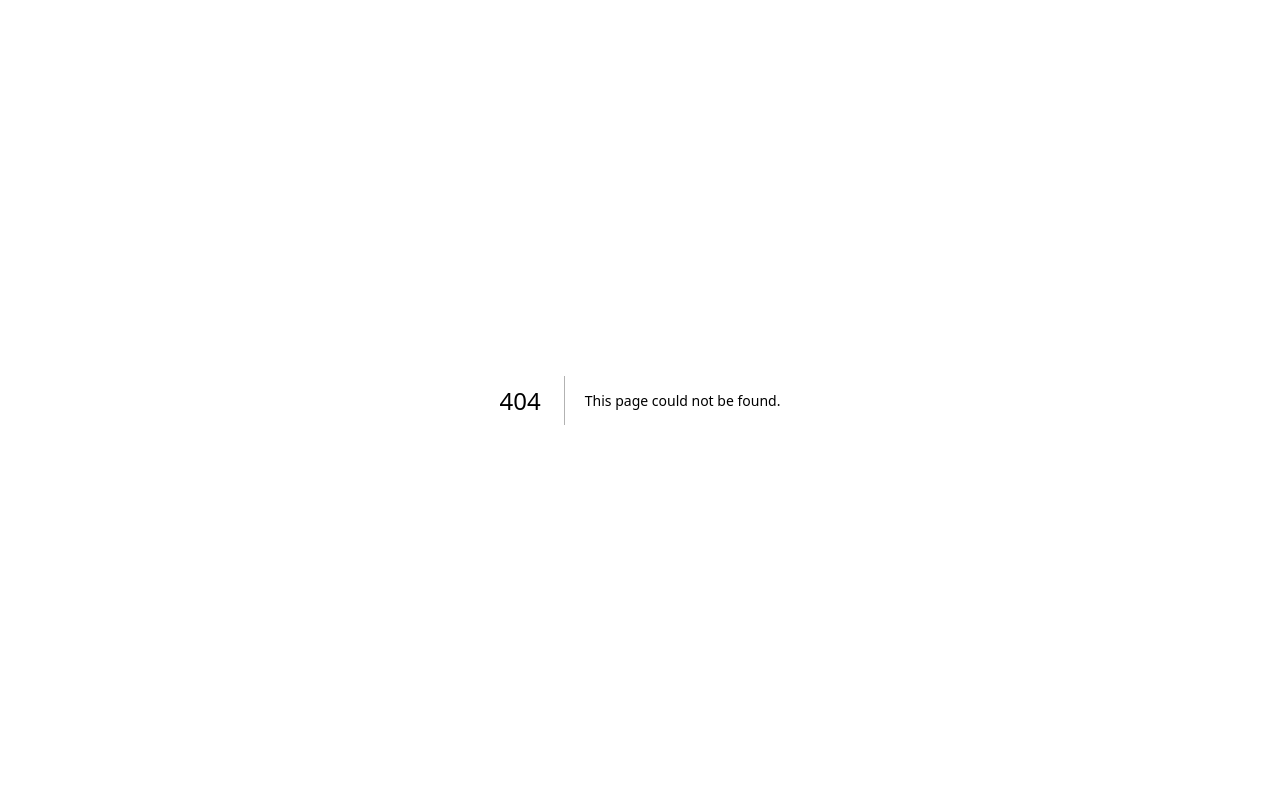
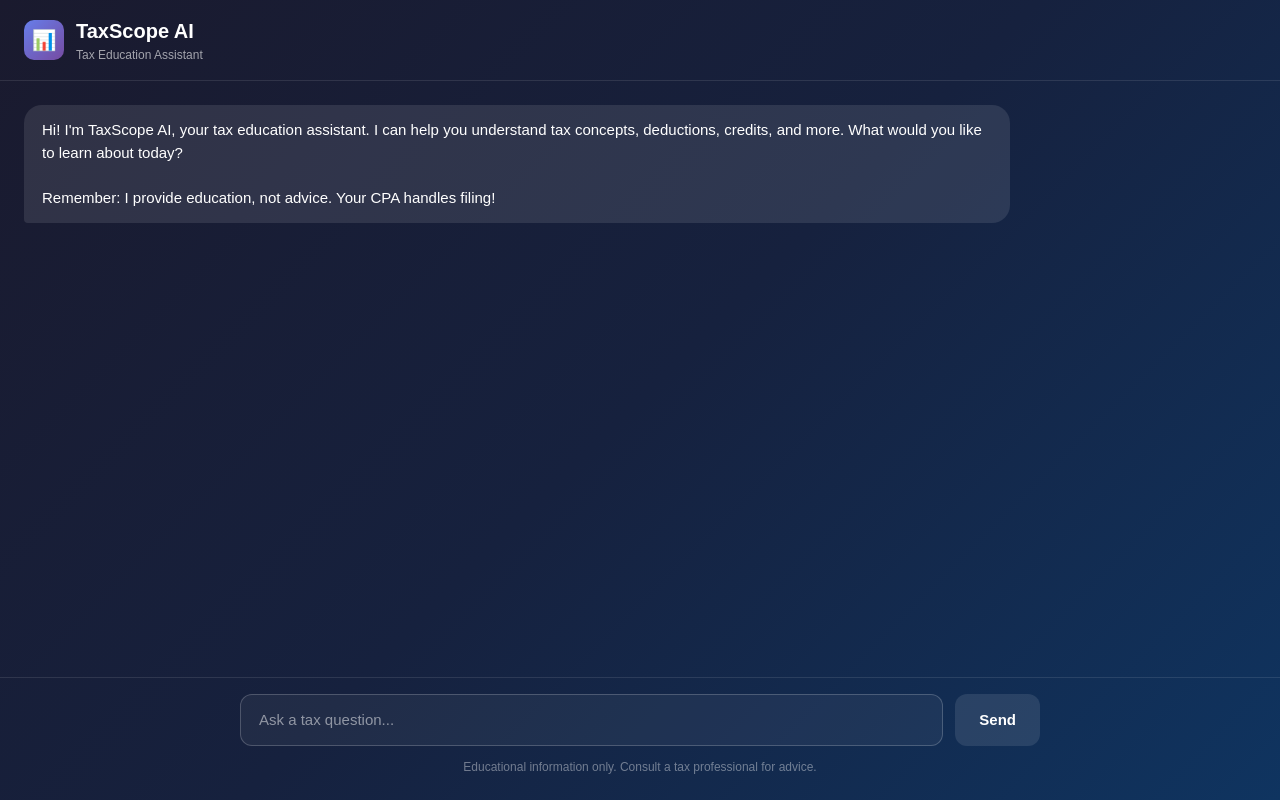
Before and after one commit to matthewodeh99-stack/my-website, a Next.js app: page /chat in a window 1280 px wide. Before the commit this address had no page. Built offline with nearby package versions, Linux system fonts and the light colour scheme.

Commit message:
Add chat feature

```diff
--- /dev/null
+++ b/app/api/chat/route.ts
@@ -0,0 +1,88 @@
+import { NextRequest, NextResponse } from 'next/server';
+
+const ANTHROPIC_API_KEY = process.env.ANTHROPIC_API_KEY;
+
+const TAX_SYSTEM_PROMPT = `You are TaxScope AI, an expert tax education assistant. You help users understand US federal and Michigan state tax concepts.
+
+IMPORTANT RULES:
+1. You provide TAX EDUCATION only - not tax advice or tax preparation services
+2. Always recommend users consult a CPA or tax professional for their specific situation
+3. Never tell users exactly what to file or claim - explain concepts so they can make informed decisions
+4. If asked about filing taxes, remind them "Your CPA handles filing - I help you understand the concepts"
+5. Be friendly, clear, and educational
+6. Use simple language - avoid jargon when possible
+7. If you don't know something, say so - don't make up tax information
+
+KEY TAX KNOWLEDGE:
+
+2025 TAX BRACKETS (Single):
+- 10%: $0 - $11,925
+- 12%: $11,926 - $48,475
+- 22%: $48,476 - $103,350
+- 24%: $103,351 - $197,300
+- 32%: $197,301 - $250,500
+- 35%: $250,501 - $626,350
+- 37%: Over $626,350
+
+2025 STANDARD DEDUCTION:
+- Single: $15,000
+- Married Filing Jointly: $30,000
+- Head of Household: $22,500
+
+CHILD TAX CREDIT (2025): $2,200 per qualifying child
+
+RETIREMENT CONTRIBUTIONS (2025):
+- 401(k): $23,500 ($31,000 if 50+)
+- IRA: $7,000 ($8,000 if 50+)
+
+MICHIGAN STATE TAX: 4.25% flat rate
+
+Always end responses with a reminder like: "Remember, this is educational information. Consult a tax professional for advice specific to your situation."`;
+
+export async function POST(request: NextRequest) {
+  try {
+    const { message } = await request.json();
+
+    if (!message) {
+      return NextResponse.json({ error: 'Message is required' }, { status: 400 });
+    }
+
+    if (!ANTHROPIC_API_KEY) {
+      return NextResponse.json({ error: 'API key not configured' }, { status: 500 });
+    }
+
+    const response = await fetch('https://api.anthropic.com/v1/messages', {
+      method: 'POST',
+      headers: {
+        'Content-Type': 'application/json',
+        'x-api-key': ANTHROPIC_API_KEY,
+        'anthropic-version': '2023-06-01',
+      },
+      body: JSON.stringify({
+        model: 'claude-sonnet-4-20250514',
+        max_tokens: 1024,
+        system: TAX_SYSTEM_PROMPT,
+        messages: [
+          {
+            role: 'user',
+            content: message,
+          },
+        ],
+      }),
+    });
+
+    if (!response.ok) {
+      const errorData = await response.text();
+      console.error('Anthropic API error:', errorData);
+      return NextResponse.json({ error: 'Failed to get response from AI' }, { status: 500 });
+    }
+
+    const data = await response.json();
+    const aiMessage = data.content[0]?.text || 'Sorry, I could not generate a response.';
+
+    return NextResponse.json({ response: aiMessage });
+  } catch (error) {
+    console.error('Chat API error:', error);
+    return NextResponse.json({ error: 'Internal server error' }, { status: 500 });
+  }
+}
--- /dev/null
+++ b/app/chat/page.tsx
@@ -0,0 +1,213 @@
+'use client';
+
+import { useState, useRef, useEffect } from 'react';
+
+interface Message {
+  role: 'user' | 'assistant';
+  content: string;
+}
+
+export default function ChatPage() {
+  const [messages, setMessages] = useState<Message[]>([
+    {
+      role: 'assistant',
+      content: "Hi! I'm TaxScope AI, your tax education assistant. I can help you understand tax concepts, deductions, credits, and more. What would you like to learn about today?\n\nRemember: I provide education, not advice. Your CPA handles filing!",
+    },
+  ]);
+  const [input, setInput] = useState('');
+  const [isLoading, setIsLoading] = useState(false);
+  const messagesEndRef = useRef<HTMLDivElement>(null);
+
+  const scrollToBottom = () => {
+    messagesEndRef.current?.scrollIntoView({ behavior: 'smooth' });
+  };
+
+  useEffect(() => {
+    scrollToBottom();
+  }, [messages]);
+
+  const sendMessage = async (e: React.FormEvent) => {
+    e.preventDefault();
+    if (!input.trim() || isLoading) return;
+
+    const userMessage = input.trim();
+    setInput('');
+    setMessages((prev) => [...prev, { role: 'user', content: userMessage }]);
+    setIsLoading(true);
+
+    try {
+      const response = await fetch('/api/chat', {
+        method: 'POST',
+        headers: { 'Content-Type': 'application/json' },
+        body: JSON.stringify({ message: userMessage }),
+      });
+
+      const data = await response.json();
+
+      if (data.error) {
+        setMessages((prev) => [
+          ...prev,
+          { role: 'assistant', content: 'Sorry, something went wrong. Please try again.' },
+        ]);
+      } else {
+        setMessages((prev) => [...prev, { role: 'assistant', content: data.response }]);
+      }
+    } catch (error) {
+      setMessages((prev) => [
+        ...prev,
+        { role: 'assistant', content: 'Sorry, I could not connect. Please try again.' },
+      ]);
+    } finally {
+      setIsLoading(false);
+    }
+  };
+
+  return (
+    <div style={{
+      minHeight: '100vh',
+      background: 'linear-gradient(135deg, #1a1a2e 0%, #16213e 50%, #0f3460 100%)',
+      display: 'flex',
+      flexDirection: 'column',
+    }}>
+      <header style={{
+        padding: '16px 24px',
+        borderBottom: '1px solid rgba(255,255,255,0.1)',
+        display: 'flex',
+        alignItems: 'center',
+        gap: '12px',
+      }}>
+        <div style={{
+          width: '40px',
+          height: '40px',
+          background: 'linear-gradient(135deg, #667eea 0%, #764ba2 100%)',
+          borderRadius: '10px',
+          display: 'flex',
+          alignItems: 'center',
+          justifyContent: 'center',
+          fontSize: '20px',
+        }}>
+          📊
+        </div>
+        <div>
+          <h1 style={{ color: 'white', fontSize: '20px', margin: 0, fontWeight: 600 }}>
+            TaxScope AI
+          </h1>
+          <p style={{ color: 'rgba(255,255,255,0.6)', fontSize: '12px', margin: 0 }}>
+            Tax Education Assistant
+          </p>
+        </div>
+      </header>
+
+      <div style={{
+        flex: 1,
+        overflowY: 'auto',
+        padding: '24px',
+        display: 'flex',
+        flexDirection: 'column',
+        gap: '16px',
+      }}>
+        {messages.map((msg, index) => (
+          <div
+            key={index}
+            style={{
+              display: 'flex',
+              justifyContent: msg.role === 'user' ? 'flex-end' : 'flex-start',
+            }}
+          >
+            <div
+              style={{
+                maxWidth: '80%',
+                padding: '14px 18px',
+                borderRadius: msg.role === 'user' ? '18px 18px 4px 18px' : '18px 18px 18px 4px',
+                background: msg.role === 'user'
+                  ? 'linear-gradient(135deg, #667eea 0%, #764ba2 100%)'
+                  : 'rgba(255,255,255,0.1)',
+                color: 'white',
+                fontSize: '15px',
+                lineHeight: '1.5',
+                whiteSpace: 'pre-wrap',
+              }}
+            >
+              {msg.content}
+            </div>
+          </div>
+        ))}
+        {isLoading && (
+          <div style={{ display: 'flex', justifyContent: 'flex-start' }}>
+            <div
+              style={{
+                padding: '14px 18px',
+                borderRadius: '18px 18px 18px 4px',
+                background: 'rgba(255,255,255,0.1)',
+                color: 'rgba(255,255,255,0.7)',
+                fontSize: '15px',
+              }}
+            >
+              Thinking...
+            </div>
+          </div>
+        )}
+        <div ref={messagesEndRef} />
+      </div>
+
+      <form
+        onSubmit={sendMessage}
+        style={{
+          padding: '16px 24px 24px',
+          borderTop: '1px solid rgba(255,255,255,0.1)',
+        }}
+      >
+        <div style={{
+          display: 'flex',
+          gap: '12px',
+          maxWidth: '800px',
+          margin: '0 auto',
+        }}>
+          <input
+            type="text"
+            value={input}
+            onChange={(e) => setInput(e.target.value)}
+            placeholder="Ask a tax question..."
+            disabled={isLoading}
+            style={{
+              flex: 1,
+              padding: '14px 18px',
+              borderRadius: '12px',
+              border: '1px solid rgba(255,255,255,0.2)',
+              background: 'rgba(255,255,255,0.05)',
+              color: 'white',
+              fontSize: '15px',
+              outline: 'none',
+            }}
+          />
+          <button
+            type="submit"
+            disabled={isLoading || !input.trim()}
+            style={{
+              padding: '14px 24px',
+              borderRadius: '12px',
+              border: 'none',
+              background: isLoading || !input.trim()
+                ? 'rgba(255,255,255,0.1)'
+                : 'linear-gradient(135deg, #667eea 0%, #764ba2 100%)',
+              color: 'white',
+              fontSize: '15px',
+              fontWeight: 600,
+              cursor: isLoading || !input.trim() ? 'not-allowed' : 'pointer',
+            }}
+          >
+            Send
+          </button>
+        </div>
+        <p style={{
+          textAlign: 'center',
+          color: 'rgba(255,255,255,0.4)',
+          fontSize: '12px',
+          marginTop: '12px',
+        }}>
+          Educational information only. Consult a tax professional for advice.
+        </p>
+      </form>
+    </div>
+  );
+}
```
